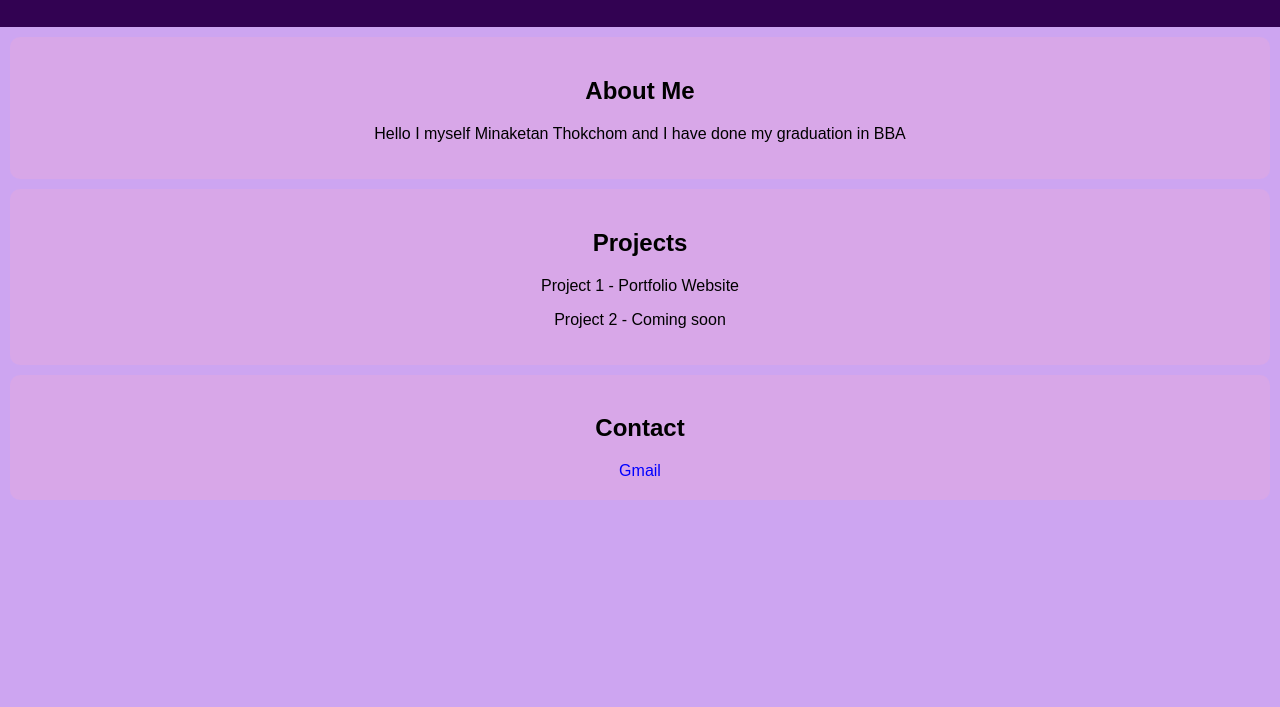
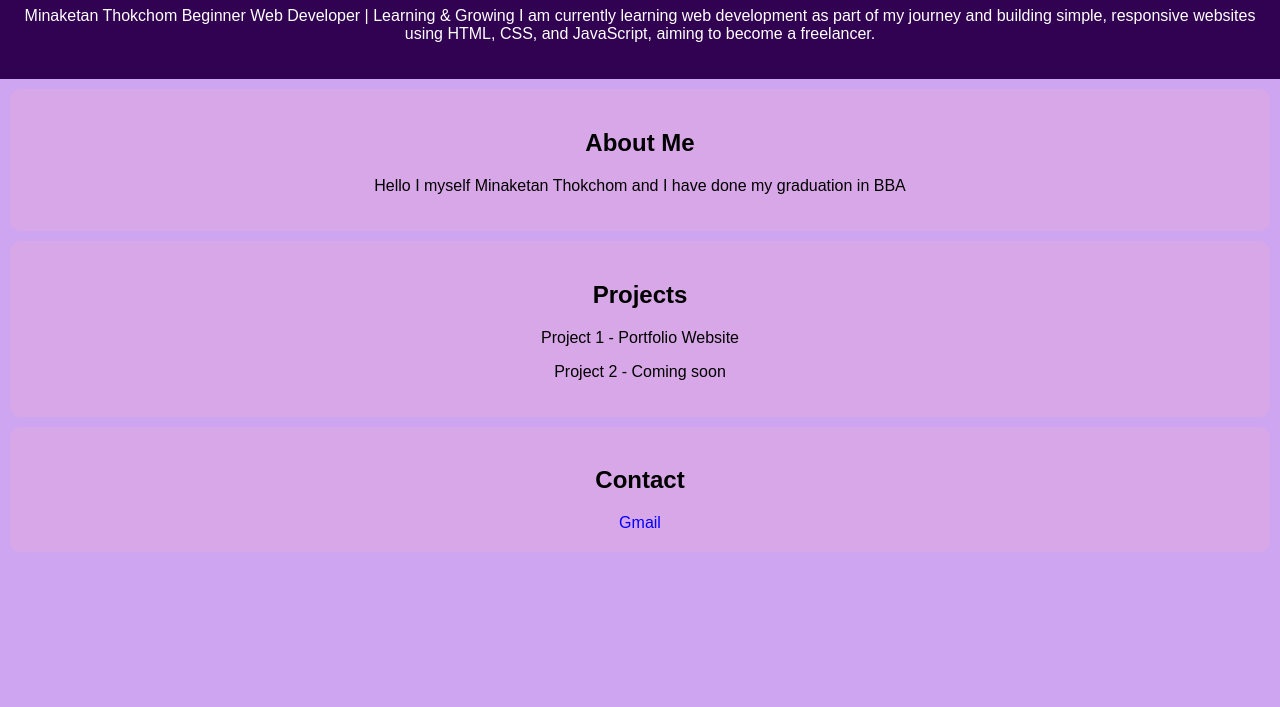
Before and after one commit to thokchomminaketan/minaketan, a plain HTML site: page index.html in a window 1280 px wide. Shown: the part 93-800 px from the top of the page. Drawn offline with Linux system fonts and the light colour scheme.

Commit message:
Update index.html

```diff
--- a/index.html
+++ b/index.html
@@ -30,7 +30,11 @@
 <body>
 
 <header>
-  <h1>Minaketan Thokchom</h1></header>
+  <h1>Minaketan Thokchom</h1>
+  <p>Minaketan Thokchom
+Beginner Web Developer | Learning & Growing
+I am currently learning web development as part of my journey and building simple, responsive websites using HTML, CSS, and JavaScript, aiming to become a freelancer.</p>
+</header>
 
 <section>
   <h2>About Me</h2>
```
